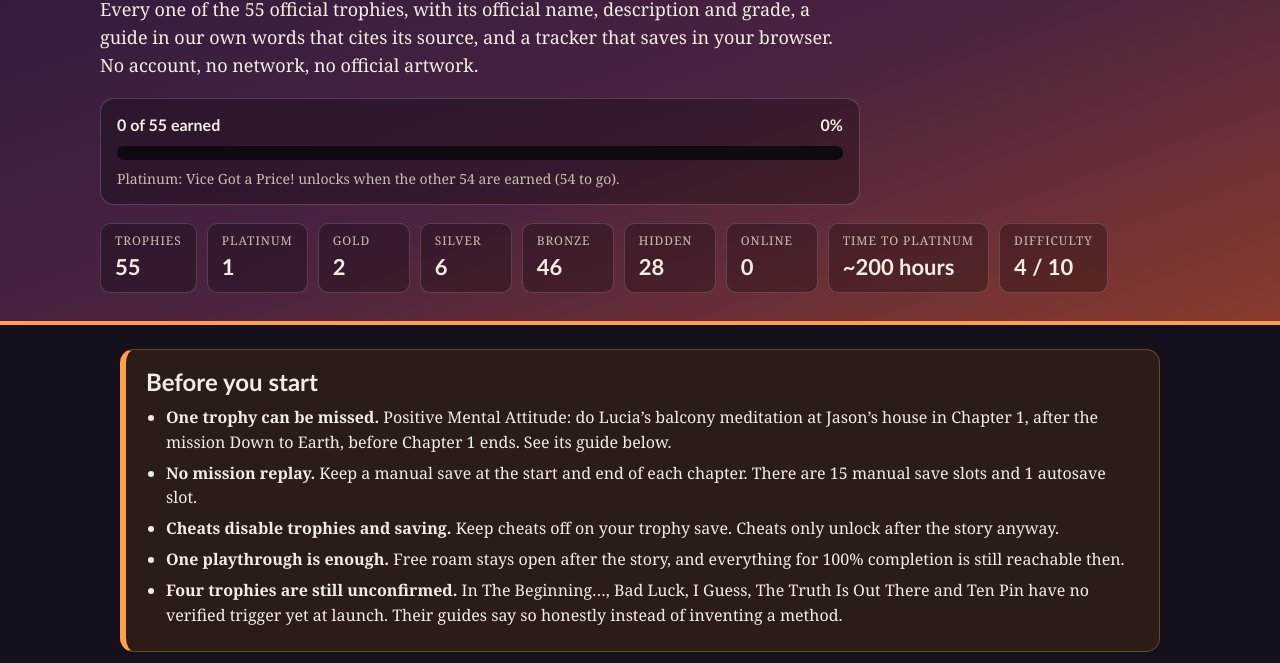
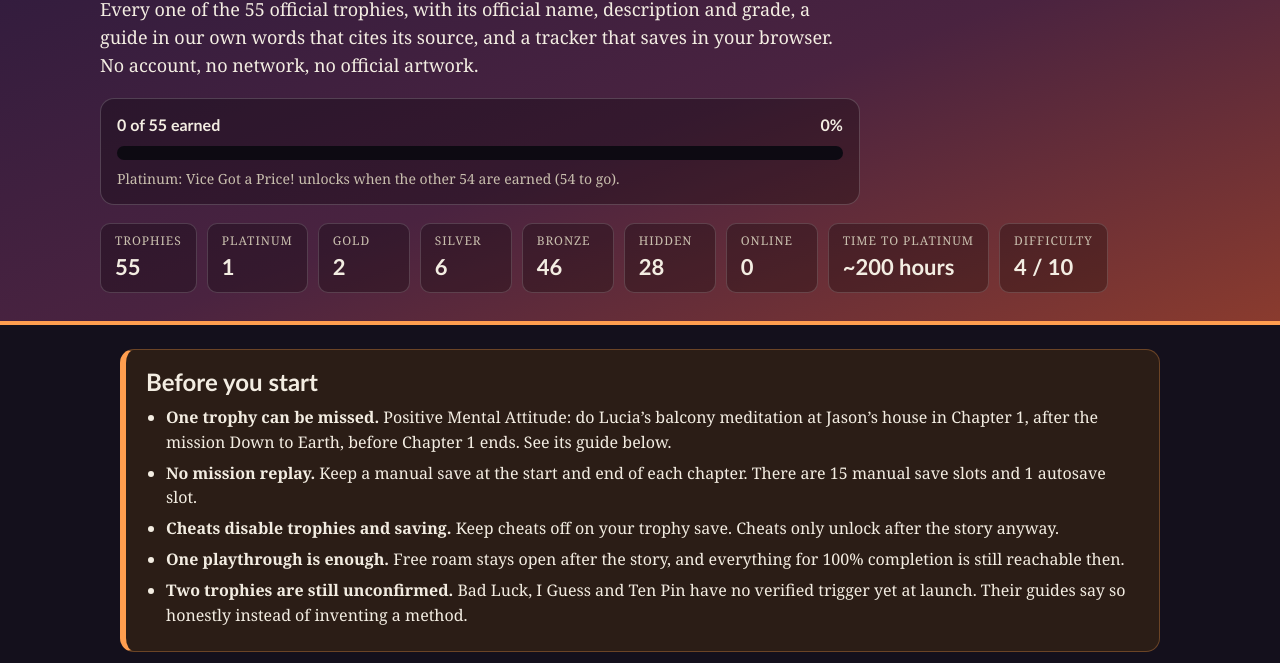
Before and after one commit to sendycrypto67-lgtm/gta6-trophy-guide-01, a plain HTML site: page app/index.html in a window 1280 px wide. Shown: the part 137-800 px from the top of the page. Drawn offline with Linux system fonts and the light colour scheme.

Commit message:
Rewrite trophies.json and README from fresh research, fix unconfirmed counts

```diff
--- a/app/index.html
+++ b/app/index.html
@@ -40,7 +40,7 @@
       <li><strong>No mission replay.</strong> Keep a manual save at the start and end of each chapter. There are 15 manual save slots and 1 autosave slot.</li>
       <li><strong>Cheats disable trophies and saving.</strong> Keep cheats off on your trophy save. Cheats only unlock after the story anyway.</li>
       <li><strong>One playthrough is enough.</strong> Free roam stays open after the story, and everything for 100% completion is still reachable then.</li>
-      <li><strong>Four trophies are still unconfirmed.</strong> In The Beginning&hellip;, Bad Luck, I Guess, The Truth Is Out There and Ten Pin have no verified trigger yet at launch. Their guides say so honestly instead of inventing a method.</li>
+      <li><strong>Two trophies are still unconfirmed.</strong> Bad Luck, I Guess and Ten Pin have no verified trigger yet at launch. Their guides say so honestly instead of inventing a method.</li>
     </ul>
   </section>
 
```
